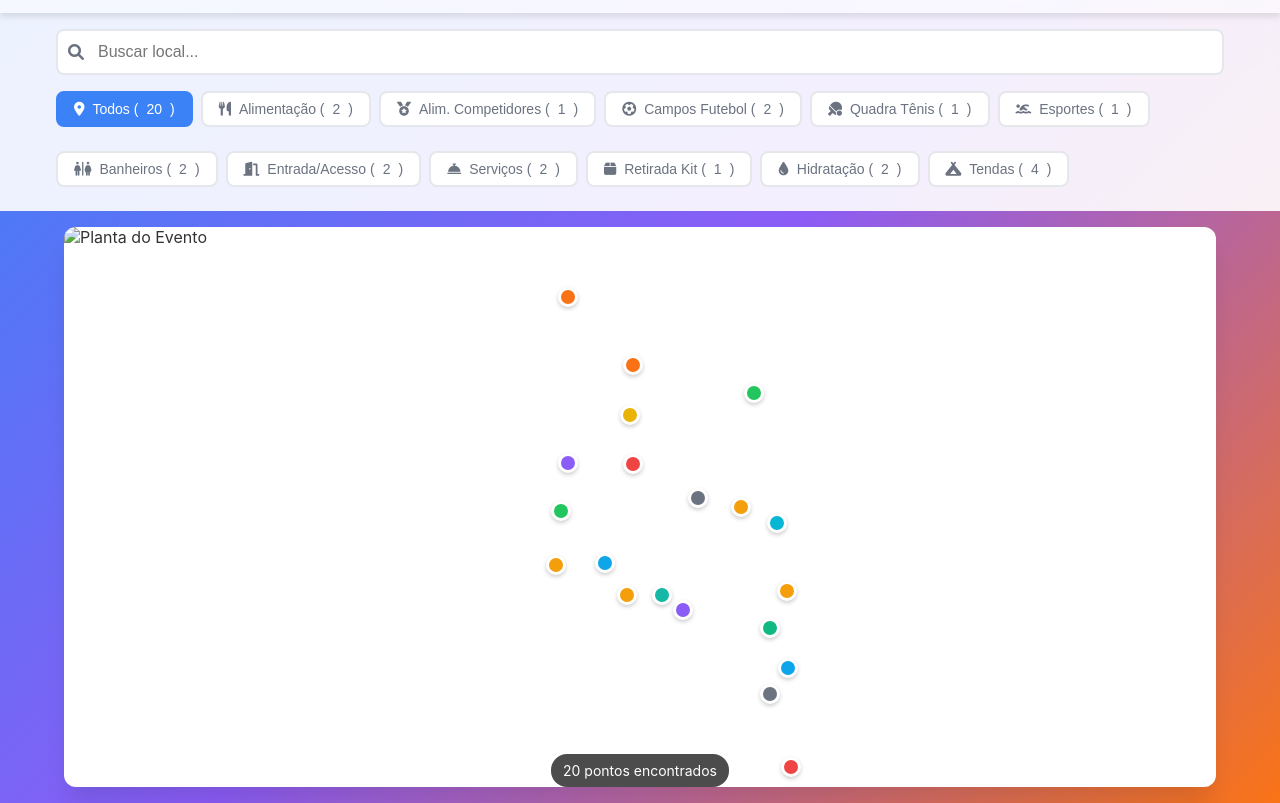
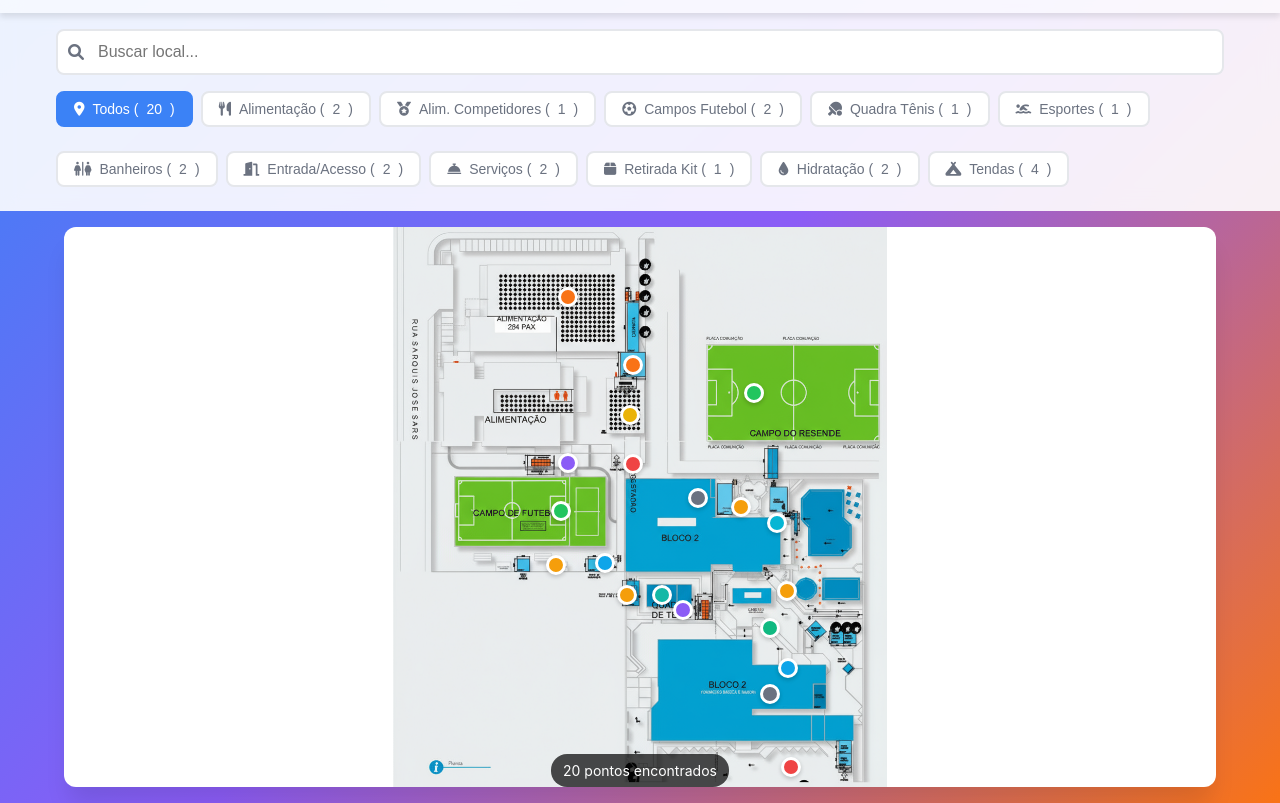
Before and after one commit to thaispll/Jogos-Internos-2025, a plain HTML site: page index.html in a window 1280 px wide. Shown: the part 51-854 px from the top of the page. Drawn offline with Linux system fonts and the light colour scheme.

Commit message:
Update index.html

```diff
--- a/index.html
+++ b/index.html
@@ -105,7 +105,7 @@
     <main class="map-container">
         <div id="mapaWrapper" class="map-wrapper">
             <div id="mapa" class="map">
-                <img id="imagemMapa" src="planta-evento.png" alt="Planta do Evento" class="map-image">
+                <img id="imagemMapa" src="planta-evento2.png" alt="Planta do Evento" class="map-image">
 
                 <!-- Pontos de Interesse serão inseridos aqui via JavaScript -->
                 <div id="pontosContainer" class="points-container"></div>
```
